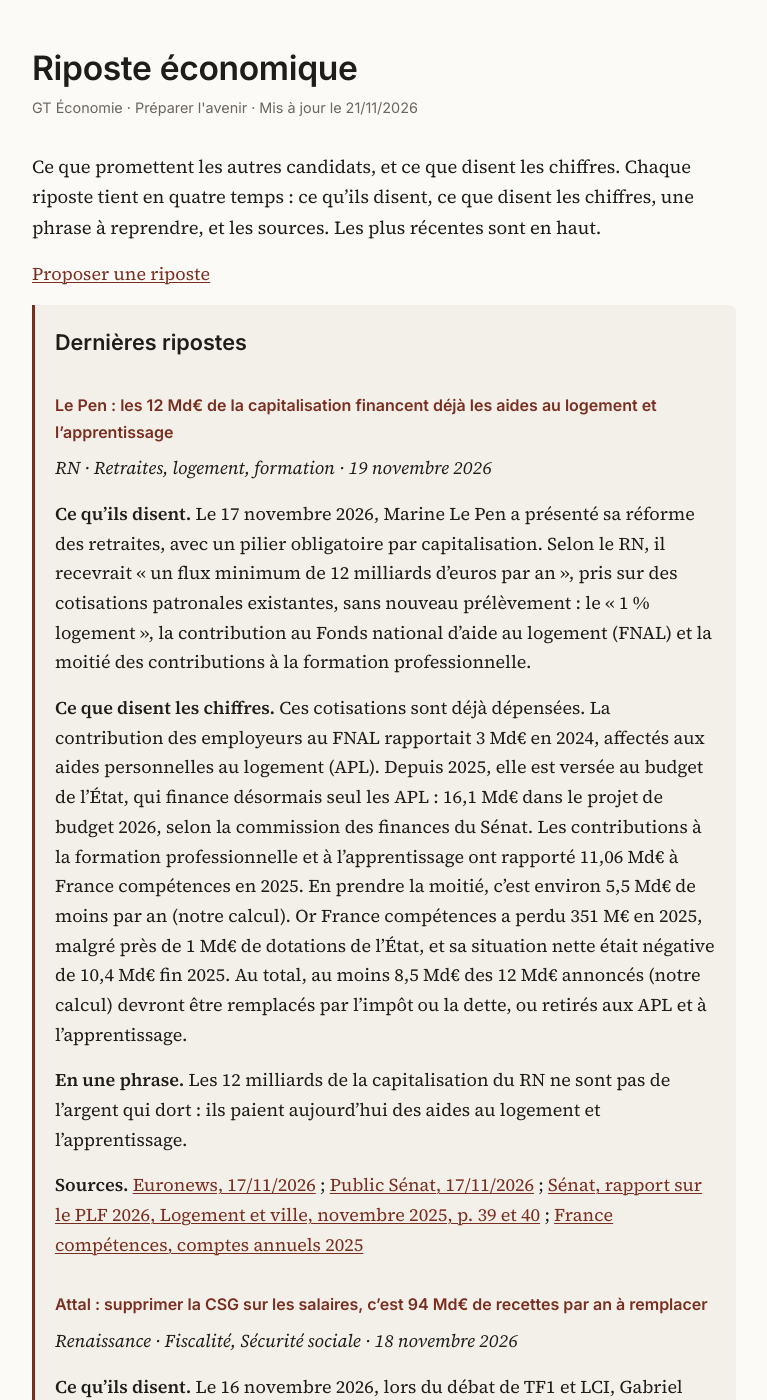
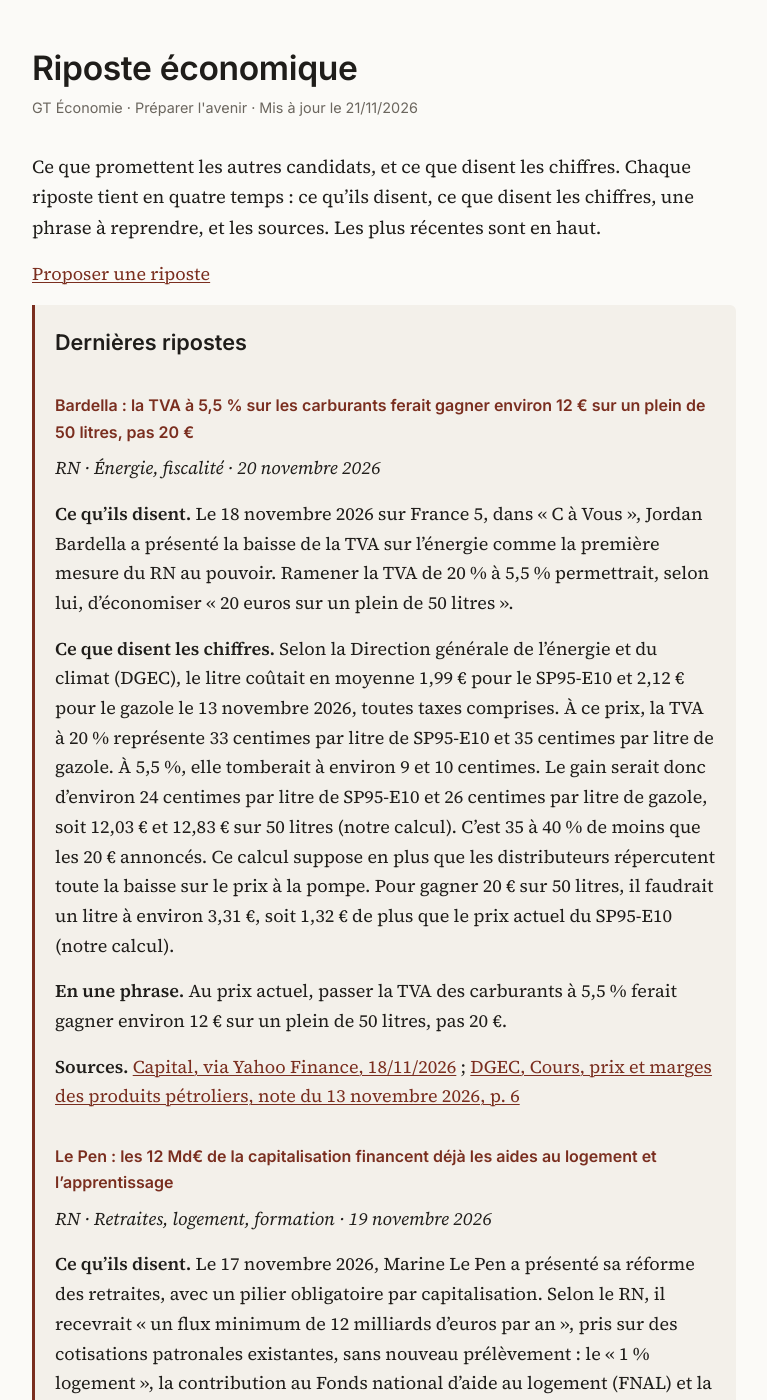
Before and after one commit to ajoly35/riposte-economique, a Jekyll site: the page built from index.md, in a window 1280 px wide and 1400 px high. Shown: the whole window, without its empty margins (256-1023 px from the left). Built offline with Jekyll 4.4.1, drawn with Linux system fonts in a browser that asks for light colours; our own code applies the rules of GitHub Pages for plain Markdown files.

Commit message:
Ripostes du 20 novembre 2026 : Bardella, la TVA à 5,5 % sur les carburants
Co-Authored-By: Claude Opus 5.5 <noreply@anthropic.com>
Claude-Session: https://claude.ai/code/session_01G6bx5RbeVFSu4Q6eiJvqCq

```diff
--- a/_includes/latest.md
+++ b/_includes/latest.md
@@ -1,3 +1,15 @@
+### Bardella : la TVA à 5,5 % sur les carburants ferait gagner environ 12 € sur un plein de 50 litres, pas 20 €
+
+*RN · Énergie, fiscalité · 20 novembre 2026*
+
+**Ce qu'ils disent.** Le 18 novembre 2026 sur France 5, dans « C à Vous », Jordan Bardella a présenté la baisse de la TVA sur l'énergie comme la première mesure du RN au pouvoir. Ramener la TVA de 20 % à 5,5 % permettrait, selon lui, d'économiser « 20 euros sur un plein de 50 litres ».
+
+**Ce que disent les chiffres.** Selon la Direction générale de l'énergie et du climat (DGEC), le litre coûtait en moyenne 1,99 € pour le SP95-E10 et 2,12 € pour le gazole le 13 novembre 2026, toutes taxes comprises. À ce prix, la TVA à 20 % représente 33 centimes par litre de SP95-E10 et 35 centimes par litre de gazole. À 5,5 %, elle tomberait à environ 9 et 10 centimes. Le gain serait donc d'environ 24 centimes par litre de SP95-E10 et 26 centimes par litre de gazole, soit 12,03 € et 12,83 € sur 50 litres (notre calcul). C'est 35 à 40 % de moins que les 20 € annoncés. Ce calcul suppose en plus que les distributeurs répercutent toute la baisse sur le prix à la pompe. Pour gagner 20 € sur 50 litres, il faudrait un litre à environ 3,31 €, soit 1,32 € de plus que le prix actuel du SP95-E10 (notre calcul).
+
+**En une phrase.** Au prix actuel, passer la TVA des carburants à 5,5 % ferait gagner environ 12 € sur un plein de 50 litres, pas 20 €.
+
+**Sources.** [Capital, via Yahoo Finance, 18/11/2026](https://fr.finance.yahoo.com/actualites/m%C3%AAme-d%C3%A9put%C3%A9-europ%C3%A9en-jordan-bardella-213321519.html) ; [DGEC, Cours, prix et marges des produits pétroliers, note du 13 novembre 2026, p. 6](https://www.ecologie.gouv.fr/sites/default/files/documents/NPG-2026.11.13.pdf)
+
 ### Le Pen : les 12 Md€ de la capitalisation financent déjà les aides au logement et l'apprentissage
 
 *RN · Retraites, logement, formation · 19 novembre 2026*
```
